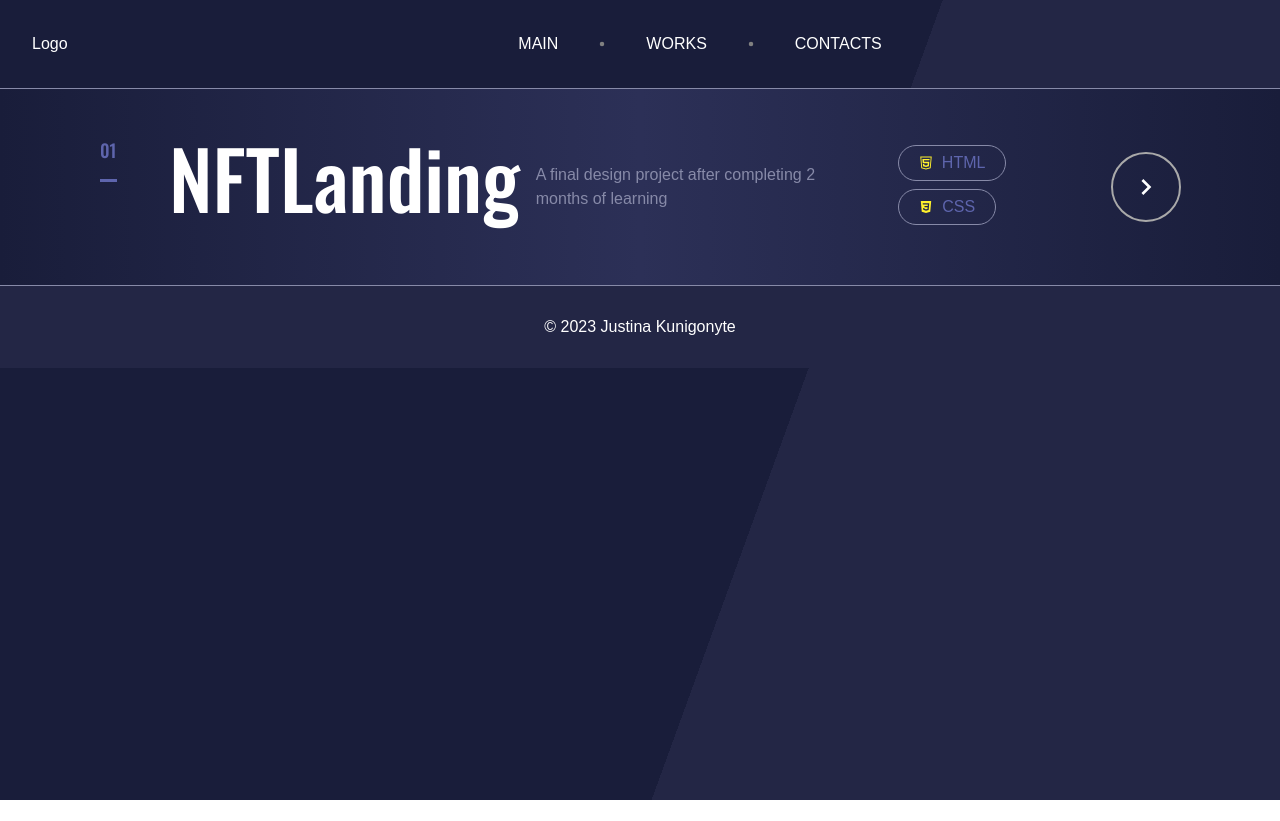
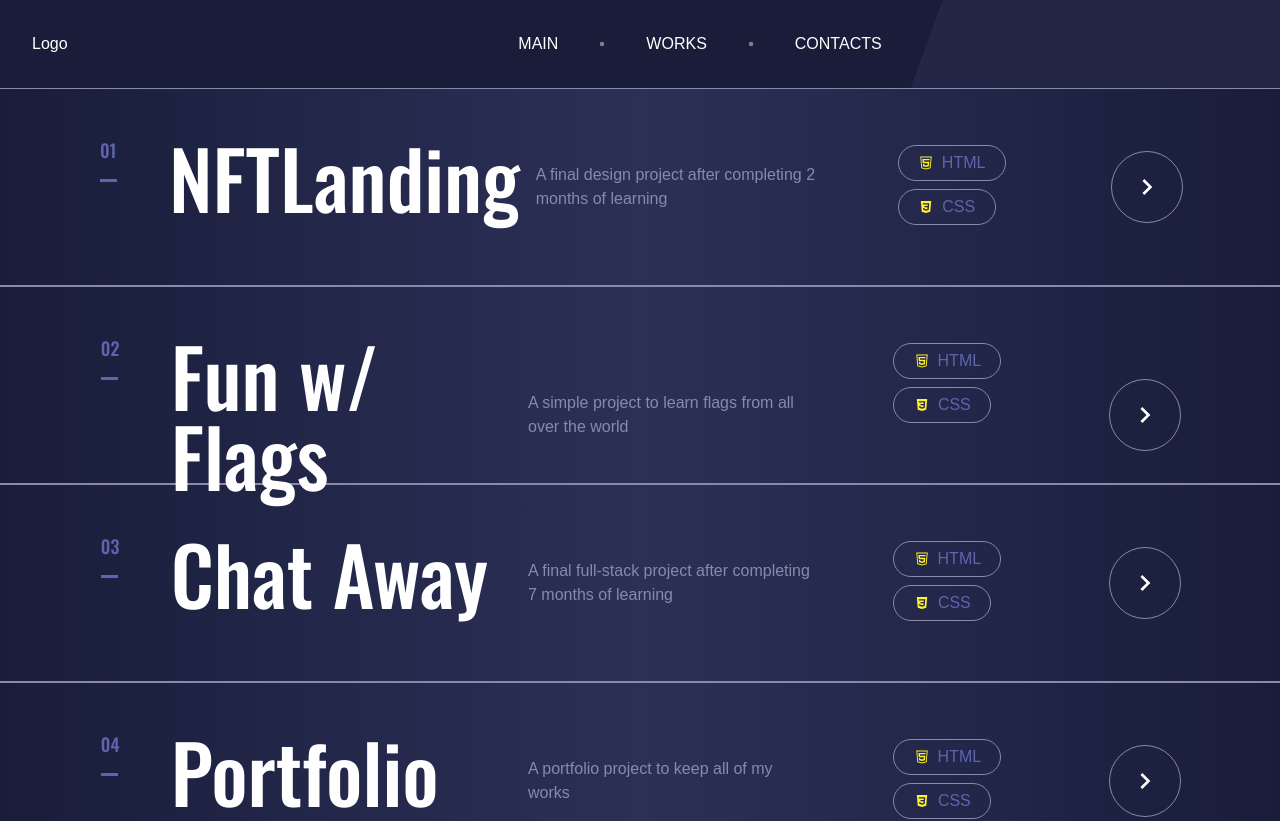
Before and after one commit to justinakun/myportfolio, a React (Vite) app in the folder client/: page /works in a window 1280 px wide. Shown: the top 821 px of the page. Before the commit the page ends 800 px from the top, so only its background shows below. Built offline with nearby package versions, Linux system fonts and the light colour scheme; a web font is replaced by a local one.

Commit message:
added some animation

```diff
--- a/client/src/components/MoreIcon/MoreIcon.jsx
+++ /dev/null
@@ -1,11 +0,0 @@
-import { MdKeyboardArrowRight } from "react-icons/md";
-import "./MoreIcon.scss";
-const MoreIcon = () => {
-  return (
-    <div className="more-icon-container">
-      <MdKeyboardArrowRight />
-    </div>
-  );
-};
-
-export default MoreIcon;
--- a/client/src/components/MoreIcon/MoreIcon.scss
+++ /dev/null
@@ -1,10 +0,0 @@
-.more-icon-container {
-    border-radius: 50%;
-    border: 2px solid darkgray;
-    width: 50px;
-    height: 50px;
-    text-align: center;
-    line-height: 60px;
-    font-size: 2rem;
-    padding: 0.5rem;
-}
--- a/client/src/components/WorkItem/WorkItem.jsx
+++ b/client/src/components/WorkItem/WorkItem.jsx
@@ -1,5 +1,5 @@
 import "./WorkItem.scss";
-import MoreIcon from "../MoreIcon/MoreIcon";
+import { MdKeyboardArrowRight } from "react-icons/md";
 
 const WorkItem = ({ number, title, description, skills }) => {
   return (
@@ -11,7 +11,7 @@ const WorkItem = ({ number, title, description, skills }) => {
       <div className="work-item-description">{description}</div>
       <div className="work-item-skills">{skills}</div>
       <div className="work-item-more">
-        <MoreIcon />
+        <MdKeyboardArrowRight className="more-icon" />
       </div>
     </div>
   );
--- a/client/src/components/WorkItem/WorkItem.scss
+++ b/client/src/components/WorkItem/WorkItem.scss
@@ -1,5 +1,29 @@
 @import "../../styles/fonts.scss";
 @import "../../styles/colors.scss";
+
+@keyframes moveForward {
+    0% {
+        transform: translateX(-20px);
+        opacity: 0;
+        z-index: -1;
+    }
+    20% {
+        transform: translateX(-15px);
+        opacity: 1;
+        z-index: 1;
+    }
+    90% {
+        transform: translateX(10px);
+        opacity: 1;
+        z-index: 1;
+    }
+    100% {
+        transform: translateX(10px);
+        opacity: 0;
+        z-index: -1;
+    }
+}
+
 
 .work-item {
     width: 100%;
@@ -52,7 +76,30 @@
 
     .work-item-more {
         align-self: center;
+        border:1px solid $lightGrey;
+        border-radius: 40px;
+        width: 70px;
+        height: 70px;
+        display: flex;
+        justify-content: center;
+        align-items: center;
+        position: relative;
+
+        .more-icon {
+            font-size: 2rem;
+        }
     }
 
+    &:hover .more-icon {
+        color: green;
+        animation: moveForward 1s infinite;
+        opacity: 1;
+        z-index: 1;
+    }
+
+    &:hover .work-item-more{
+        border-color: green;
+        border-width: 3px;
+    }
 
 }
--- a/client/src/pages/Works/Works.jsx
+++ b/client/src/pages/Works/Works.jsx
@@ -13,6 +13,24 @@ const Works = () => {
         description="A final design project after completing 2 months of learning"
         skills={[<HtmlIcon key="html-icon" />, <CssIcon key="css-icon" />]}
       />
+      <WorkItem
+        title="Fun w/ Flags"
+        number="02"
+        description="A simple project to learn flags from all over the world"
+        skills={[<HtmlIcon key="html-icon" />, <CssIcon key="css-icon" />]}
+      />
+      <WorkItem
+        title="Chat Away"
+        number="03"
+        description="A final full-stack project after completing 7 months of learning"
+        skills={[<HtmlIcon key="html-icon" />, <CssIcon key="css-icon" />]}
+      />
+      <WorkItem
+        title="Portfolio"
+        number="04"
+        description="A portfolio project to keep all of my works"
+        skills={[<HtmlIcon key="html-icon" />, <CssIcon key="css-icon" />]}
+      />
     </div>
   );
 };
--- a/client/src/pages/Works/Works.scss
+++ b/client/src/pages/Works/Works.scss
@@ -1,3 +1,3 @@
 .works-container {
-
+    background-color: none;
 }
```
